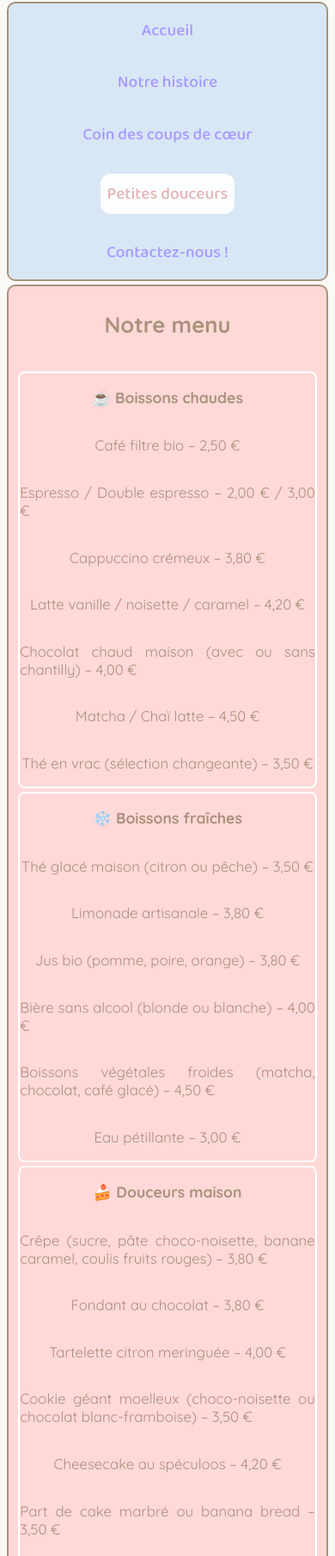
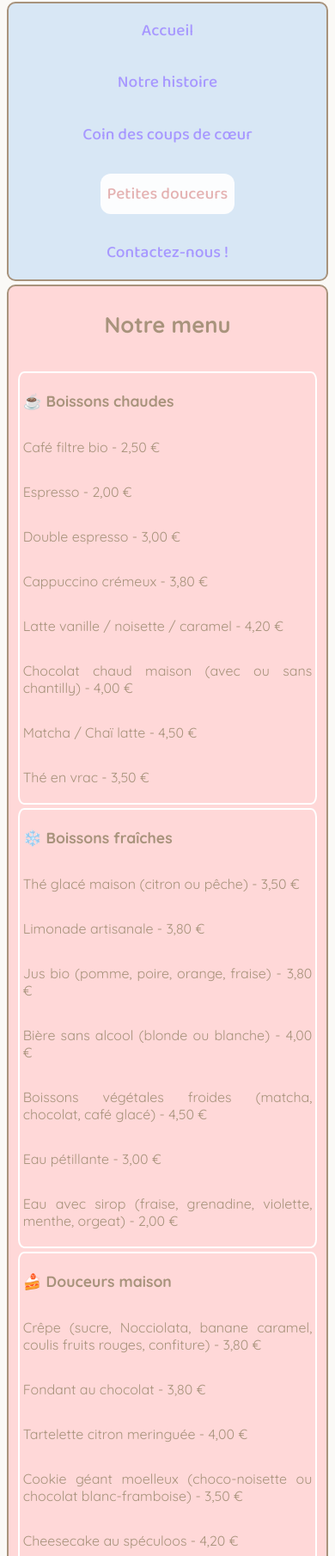
Before and after one commit to cginesdwwm/tpweb, a plain HTML site: page menu.html in a window 390 px wide. Shown: the part 190-2000 px from the top of the page at 86% size. Drawn offline with Linux system fonts and the light colour scheme; a web font is replaced by a local one.

Commit message:
améliorations

```diff
--- a/css/style.css
+++ b/css/style.css
@@ -161,7 +161,7 @@ footer img {
     height: 50px;
 }
 
-iframe{
+iframe {
     border-radius: 12px;
 }
 
@@ -261,7 +261,10 @@ iframe{
     ;
 }
 
-.hot, .cold, .sweet, .salty {
+.hot,
+.cold,
+.sweet,
+.salty {
     display: flex;
     flex-direction: column;
     align-items: center;
@@ -378,29 +381,18 @@ input[type="checkbox"] {
     #menu {
         display: flex;
         flex-direction: column;
-        justify-content: center;
-        align-items: center;
         gap: 0.25rem 0.25rem;
     }
 
-    .hot {
-        display: flex;
-        flex-direction: column;
-    }
-
-    .cold {
-        display: flex;
-        flex-direction: column;
-    }
-
-    .sweet {
-        display: flex;
-        flex-direction: column;
-    }
-
+    .hot,
+    .cold,
+    .sweet,
     .salty {
         display: flex;
         flex-direction: column;
+        align-items: flex-start;
+        padding: 1%;
+        font-size: 1rem;
     }
 
     #center_menu {
@@ -411,6 +403,6 @@ input[type="checkbox"] {
     }
 
     form {
-        width: 75%;
+        width: 80%;
     }
 }
--- a/menu.html
+++ b/menu.html
@@ -40,45 +40,47 @@
             <div class="hot">
                 <h3>☕ Boissons chaudes</h3>
 
-                <p>Café filtre bio – 2,50 €</p>
-                <p>Espresso / Double espresso – 2,00 € / 3,00 €</p>
-                <p>Cappuccino crémeux – 3,80 €</p>
-                <p>Latte vanille / noisette / caramel – 4,20 €</p>
-                <p>Chocolat chaud maison (avec ou sans chantilly) – 4,00 €</p>
-                <p>Matcha / Chaï latte – 4,50 €</p>
-                <p>Thé en vrac (sélection changeante) – 3,50 €</p>
+                <p>Café filtre bio - 2,50 €</p>
+                <p>Espresso - 2,00 €</p>
+                <p>Double espresso - 3,00 €</p>
+                <p>Cappuccino crémeux - 3,80 €</p>
+                <p>Latte vanille / noisette / caramel - 4,20 €</p>
+                <p>Chocolat chaud maison (avec ou sans chantilly) - 4,00 €</p>
+                <p>Matcha / Chaï latte - 4,50 €</p>
+                <p>Thé en vrac - 3,50 €</p>
             </div>
 
             <div class="cold">
                 <h3>❄️ Boissons fraîches</h3>
 
-                <p>Thé glacé maison (citron ou pêche) – 3,50 €</p>
-                <p>Limonade artisanale – 3,80 €</p>
-                <p>Jus bio (pomme, poire, orange) – 3,80 €</p>
-                <p>Bière sans alcool (blonde ou blanche) – 4,00 €</p>
-                <p>Boissons végétales froides (matcha, chocolat, café glacé) – 4,50 €</p>
-                <p>Eau pétillante – 3,00 €</p>
+                <p>Thé glacé maison (citron ou pêche) - 3,50 €</p>
+                <p>Limonade artisanale - 3,80 €</p>
+                <p>Jus bio (pomme, poire, orange, fraise) - 3,80 €</p>
+                <p>Bière sans alcool (blonde ou blanche) - 4,00 €</p>
+                <p>Boissons végétales froides (matcha, chocolat, café glacé) - 4,50 €</p>
+                <p>Eau pétillante - 3,00 €</p>
+                <p>Eau avec sirop (fraise, grenadine, violette, menthe, orgeat) - 2,00 €</p>
             </div>
 
             <div class="sweet">
                 <h3>🍰 Douceurs maison</h3>
 
-                <p>Crêpe (sucre, pâte choco-noisette, banane caramel, coulis fruits rouges) – 3,80 €</p>
-                <p>Fondant au chocolat – 3,80 €</p>
-                <p>Tartelette citron meringuée – 4,00 €</p>
-                <p>Cookie géant moelleux (choco-noisette ou chocolat blanc-framboise) – 3,50 €</p>
-                <p>Cheesecake au spéculoos – 4,20 €</p>
-                <p>Part de cake marbré ou banana bread – 3,50 €</p>
-                <p>Moelleux vegan au chocolat – 4,00 €</p>
+                <p>Crêpe (sucre, Nocciolata, banane caramel, coulis fruits rouges, confiture) - 3,80 €</p>
+                <p>Fondant au chocolat - 3,80 €</p>
+                <p>Tartelette citron meringuée - 4,00 €</p>
+                <p>Cookie géant moelleux (choco-noisette ou chocolat blanc-framboise) - 3,50 €</p>
+                <p>Cheesecake au spéculoos - 4,20 €</p>
+                <p>Part de cake marbré ou banana bread - 3,50 €</p>
+                <p>Moelleux vegan au chocolat - 4,00 €</p>
             </div>
 
             <div class="salty">
                 <h3>🧂Petite touche salée</h3>
 
-                <p>Tartine chaude du jour – 5,50 €</p>
-                <p>Mini quiche végétarienne – 4,80 €</p>
-                <p>Croque-mallow (jambon, fromage fondant & herbes) – 5,20 €</p>
-                <p>Hot dog (saucisse de porc ou vegan) – 4,50 €</p>
+                <p>Tartine chaude du jour - 5,50 €</p>
+                <p>Mini quiche végétarienne - 4,80 €</p>
+                <p>Croque-mallow (jambon, fromage fondant & herbes) - 5,20 €</p>
+                <p>Hot dog (saucisse de porc ou vegan) - 4,50 €</p>
             </div>
         </section>
 
```
